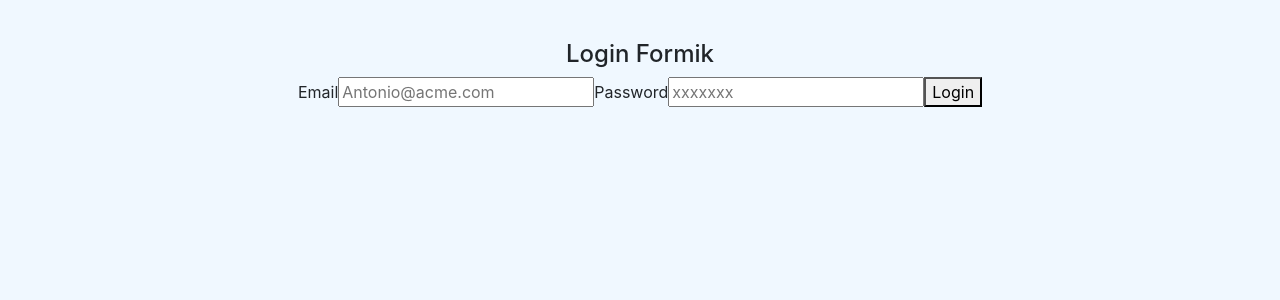
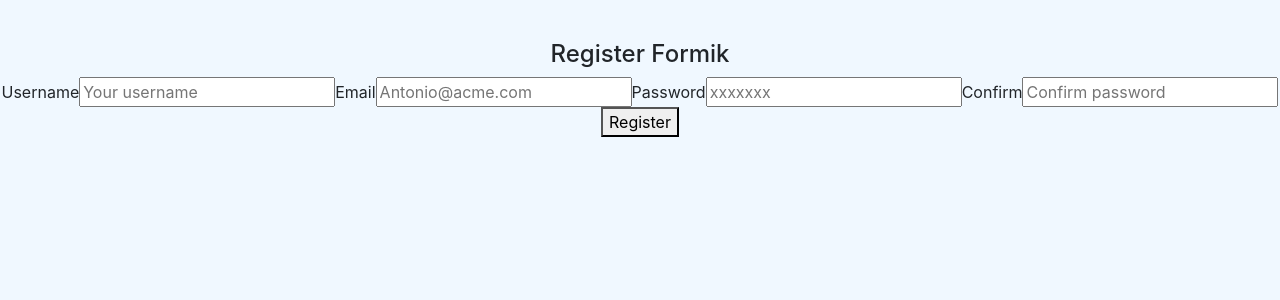
Before and after one commit to AntonioBogallo/todolist_app, a React (Create React App) app: page / in a window 1280 px wide. Shown: the top 300 px of the page. Built offline with nearby package versions, Linux system fonts and the light colour scheme.

Commit message:
register form created

```diff
--- a/src/App.js
+++ b/src/App.js
@@ -6,7 +6,8 @@
 // import Greeting from './components/pure/greeting';
 // import Fgreeting from './components/pure/fgreeting';
 // import TaskListComponent from './components/container/task_list';
-import LoginFormik from './components/pure/forms/loginFormik';
+// import LoginFormik from './components/pure/forms/loginFormik';
+import RegisterFormik from './components/pure/forms/registerFormik';
 // import OptionalRender from './components/pure/optionalRender';
 // import Example1 from './hooks/Example1';
 // import Example2 from './hooks/Example2';
@@ -33,7 +34,8 @@
 
       {/* <OptionalRender></OptionalRender> */}
       {/* <TaskListComponent></TaskListComponent> */}
-      <LoginFormik></LoginFormik>
+      {/* <LoginFormik></LoginFormik> */}
+      <RegisterFormik></RegisterFormik>
     </div>
   );
 }
--- a/src/components/pure/forms/loginFormik.jsx
+++ b/src/components/pure/forms/loginFormik.jsx
@@ -67,7 +67,7 @@
 
                             <button type="submit">Login</button>
 
-                        {isSubmitting ? <p>Login your credentials</p> : null}
+                            {isSubmitting ? <p>Login your credentials...</p> : null}
                         </Form>
                     )
                 }
--- /dev/null
+++ b/src/components/pure/forms/registerFormik.jsx
@@ -0,0 +1,138 @@
+import React from 'react';
+// import { User } from '../../../models/user.class';
+import { ROLES } from '../../../models/roles.enum';
+import { Formik, Field, Form, ErrorMessage } from 'formik';
+import * as Yup from 'yup';
+
+const RegisterFormik = () => {
+
+    // let user = new User();
+
+    const initialValues = {
+        username: '',
+        email: '',
+        password: '',
+        confirm: '',
+        role: ROLES.USER
+    }
+
+    const registerSchema = Yup.object().shape(
+
+        {
+            username: Yup.string()
+                         .min(6, 'Username too short ')
+                         .max(12, 'Username too long')
+                         .required('Username is required'),
+            email: Yup.string()
+                      .email('Invalid email format')
+                      .required('Email is required'),
+            password: Yup.string()
+                         .min(8, 'Password too short')
+                         .required('Password is required'),
+            confirm: Yup.string()
+                        .when("password", {
+                            is: value => (value && value.length > 0 ? true : false),
+                            then: () => Yup.string().oneOf([Yup.ref("password")], "Password must match!")
+                        })
+                        .required("You must confirm the password"),
+            role: Yup.string()
+                     .oneOf([ROLES.USER,ROLES.ADMIN],"You must select a role: User / Admin")
+                     .required("Role is required")
+        }
+
+    )
+
+    // const submit = (value) => {
+    //     alert('Register User');
+    // }
+
+    return (
+        <div>
+            <h4>Register Formik</h4>
+            <Formik
+                initialValues={initialValues}
+                validationSchema={registerSchema}
+                onSubmit={async (values) => {
+                    await new Promise((r) => setTimeout(r, 1000));
+                    alert(JSON.stringify(values, null, 2));
+                }}
+            >
+
+            {
+                ({ values, errors, touched, isSubmitting, handleChange, handleBlur }) => (
+                    <Form>
+                        <label htmlFor="username">Username</label>
+                        <Field
+                            id="username"
+                            name="username"
+                            placeholder="Your username"
+                            type="text"
+                        />
+
+                        {
+                            errors.username && touched.username &&
+                            (
+                                <ErrorMessage name="username" component='div' />
+                            )
+                        }
+
+                        <label htmlFor="email">Email</label>
+                        <Field
+                            id="email"
+                            name="email"
+                            placeholder="Antonio@acme.com"
+                            type="email"
+                        />
+
+                        {
+                            errors.email && touched.email &&
+                            (
+                                <ErrorMessage name="email" component='div' />
+                            )
+                        }
+
+                        <label htmlFor="password">Password</label>
+                        <Field
+                            id="password"
+                            type='password'
+                            name="password"
+                            placeholder="xxxxxxx"
+                        />
+
+
+                        {
+                            errors.password && touched.password &&
+                            (
+                                <ErrorMessage name="password" component='div' />
+                            )
+                        }
+
+                        <label htmlFor="confirm">Confirm</label>
+                        <Field
+                            id="confirm"
+                            type='password'
+                            name="confirm"
+                            placeholder="Confirm password"
+                        />
+
+
+                        {
+                            errors.confirm && touched.confirm &&
+                            (
+                                <ErrorMessage name="confirm" component='div' />
+                            )
+                        }
+
+                        <button type="submit">Register</button>
+
+                        {isSubmitting ? <p>Saving your credentials...</p> : null}
+                    </Form>
+                )
+            }
+
+            </Formik>
+        </div>
+    );
+}
+
+export default RegisterFormik;
--- /dev/null
+++ b/src/models/roles.enum.js
@@ -0,0 +1,4 @@
+export const ROLES = {
+    USER: "user",
+    ADMIN: "admin",
+}
```
Also changed, not shown: src/components/pure/forms/taskFormik.jsx (added, +13 -0 lines), src/models/user.class.js (added, +15 -0 lines), 1 other file (tests, documents, lock files or other folders). Lines whose indentation alone changed are shown as unchanged.
